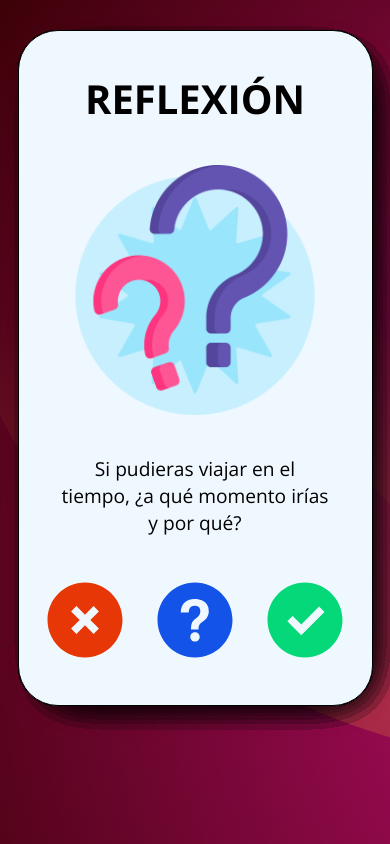
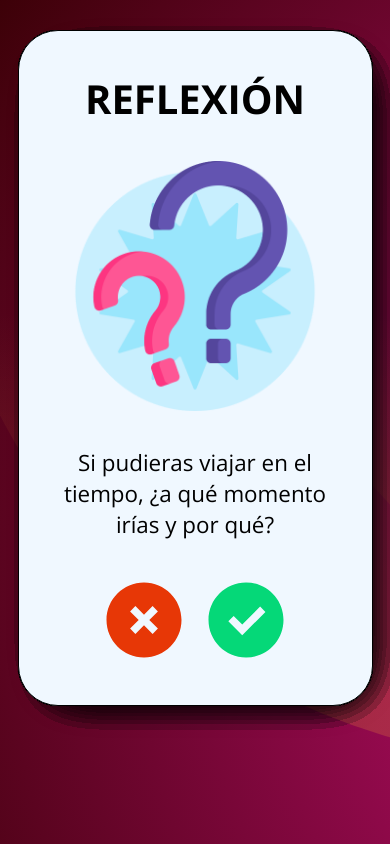
Before and after one commit to francobalich/QuizGame, a React (Vite) app: page /game in a window 390 px wide. Built offline with nearby package versions, Linux system fonts and the light colour scheme.

Commit message:
Change: Remove omit button

```diff
--- a/src/components/Card/Card.css
+++ b/src/components/Card/Card.css
@@ -45,9 +45,9 @@
 }
 .card__btnContainer {
   display: flex;
-  justify-content: center;
+  width: 70%;
+  justify-content: space-between;
   align-items: center;
-  gap: 20px;
 }
 .card__btnContainer img {
   width: 90px;
@@ -55,11 +55,10 @@
 
 @media screen and (max-width:800px) {
   .card__mainImg {
-    height: 60%;
+    height: 70%;
     max-height: 250px;
   }
-
   .card p {
-    font-size: 1.2rem;
+    font-size: 1.4rem;
   }
 }
--- a/src/components/Card/Card.jsx
+++ b/src/components/Card/Card.jsx
@@ -19,9 +19,7 @@ export const Card = ({title="Title",text="-", id,clb}) => {
   const handlePrevius = () => {
     removeQuestion('cardToLeft')
   }
-  const handleOmit = () => {
-    removeQuestion('cardToBottom')
-  }
+
   const handleNext = () => {
     removeQuestion('cardToRight')
   }
@@ -38,7 +36,6 @@ export const Card = ({title="Title",text="-", id,clb}) => {
       <p>{text}</p>
       <div className='card__btnContainer'>
         <img onClick={handlePrevius} src={svgError} alt='botton con una cruz' />
-        <img onClick={handleOmit} src={svgQuestion} alt='botton con una cruz' />
         <img onClick={handleNext} src={svgSuccess} alt='botton con una cruz' />
       </div>
     </div>
```
